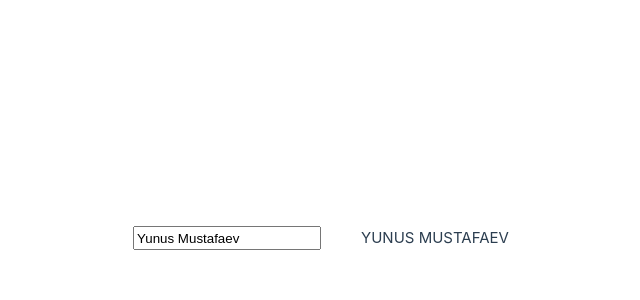
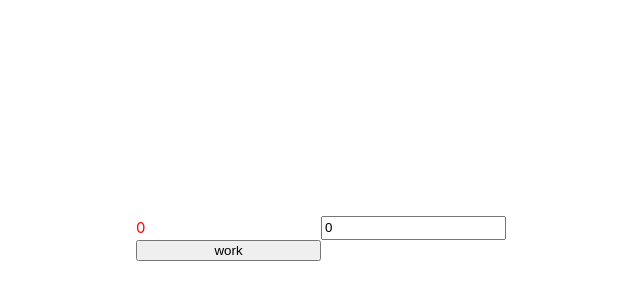
Before and after one commit to Nebyla/Vue_ABC, a Vue app: page / in a window 1280 px wide. Shown: the part 162-462 px from the top of the page, without its empty margins (319-959 px from the left). Built offline with nearby package versions, Linux system fonts and the light colour scheme.

Commit message:
44 упражнение

```diff
--- a/src/App.vue
+++ b/src/App.vue
@@ -2,15 +2,22 @@
 	export default {
 		data() {
       return {
-        message: 'Yunus Mustafaev',
+        num: 0,
+		res: 0
+	}
+},
+methods: {
+	calc: function() {
+		this.res = Math.sqrt(this.num);
 	}
 }
 	}
 
 </script>
 <template >
-<input v-model="message">
-	<ul>{{ message }}</ul>
+<p>{{ res }}</p>
+	<input v-model="num">
+	<button v-on:click="calc">work</button>
 </template>
 
 <style scoped>
```
